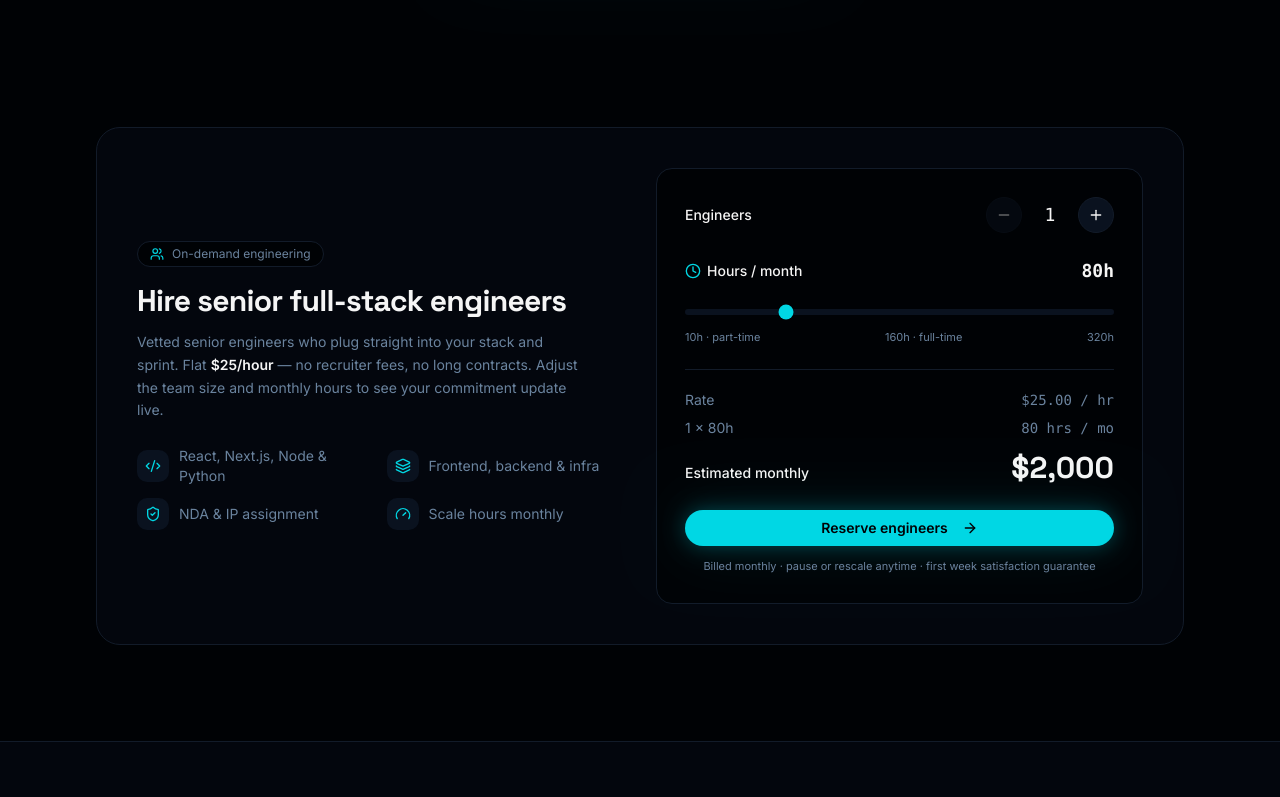
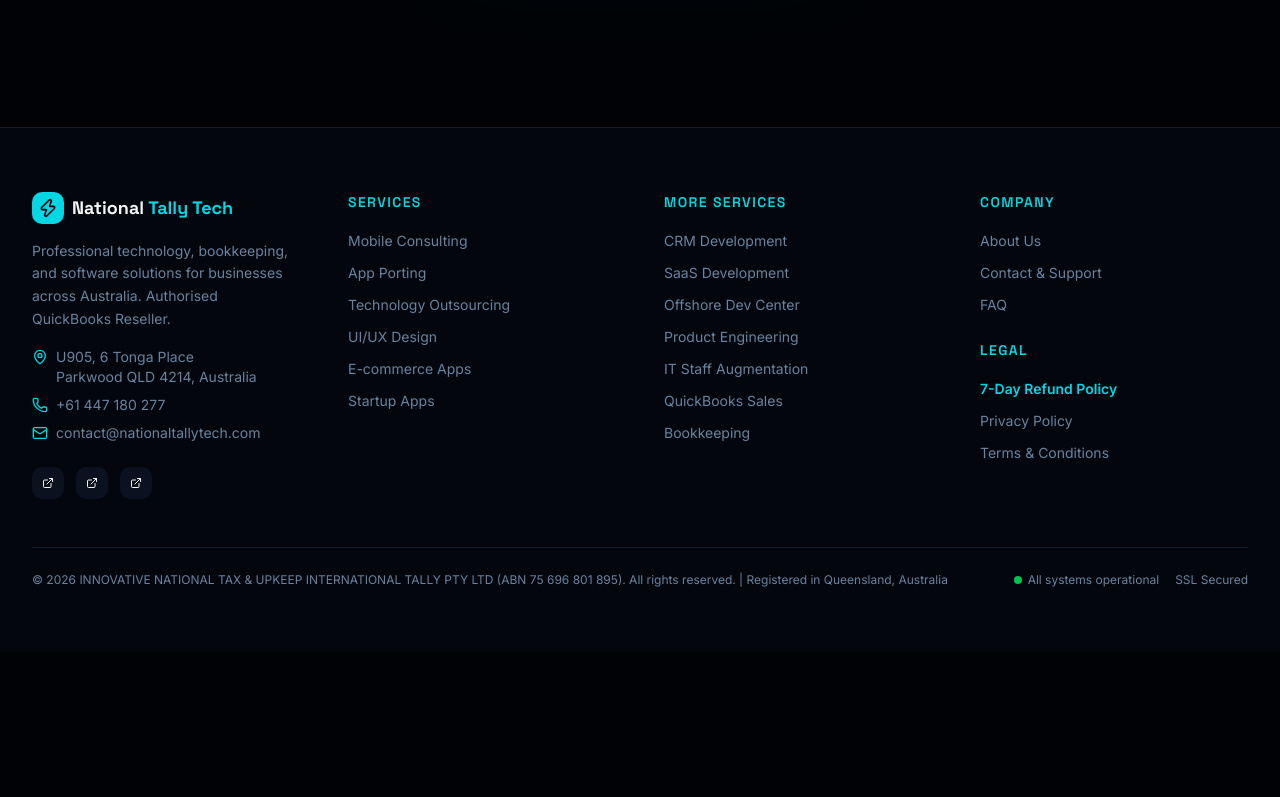
Before and after one commit to nooralamf42/firm-website, a Next.js app: page /quickbooks in a window 1280 px wide. Shown: the part 1603-2400 px from the top of the page. After the commit the page ends 2255 px from the top, so only its background shows below. Built offline with nearby package versions, Linux system fonts and the light colour scheme.

Commit message:
updated refund policy

```diff
--- a/src/app/policies/refund/page.tsx
+++ b/src/app/policies/refund/page.tsx
@@ -61,6 +61,14 @@
                 <p className="text-muted-foreground leading-relaxed">
                   In addition to your ACL rights, we offer a change-of-mind refund on software licenses (including QuickBooks and other third-party software) under the following conditions:
                 </p>
+
+                <div className="bg-amber-500/10 border border-amber-500/30 rounded-xl p-5 my-4">
+                  <p className="font-semibold text-foreground mb-2">General Digital Products &amp; Services Policy</p>
+                  <p className="text-muted-foreground leading-relaxed text-sm">
+                    All purchases of digital products and software services are <strong className="text-foreground">final and non-refundable</strong> once the product has been delivered, activated, or made available to the customer. Refunds may only be considered where the purchased product is materially defective, inaccessible due to an issue attributable to us, or the service/product was not delivered as agreed. Refund requests must be submitted within <strong className="text-foreground">7 days of purchase</strong> and will be reviewed on a case-by-case basis.
+                  </p>
+                </div>
+
                 <ul className="mt-3 space-y-2 text-muted-foreground">
                   <li className="flex items-start gap-2"><span className="text-primary mt-1">•</span> The refund request is submitted within <strong className="text-foreground">7 calendar days</strong> of the original purchase date.</li>
                   <li className="flex items-start gap-2"><span className="text-primary mt-1">•</span> The software activation key or licence code has <strong className="text-foreground">NOT</strong> been redeemed or activated.</li>
--- a/src/app/quickbooks/page.tsx
+++ b/src/app/quickbooks/page.tsx
@@ -13,14 +13,6 @@
   Building2,
   Star,
   ArrowRight,
-  Users,
-  Code2,
-  Layers,
-  ShieldCheck,
-  Gauge,
-  Plus,
-  Minus,
-  Clock,
 } from "lucide-react";
 import { Button } from "@/components/ui/button";
 import Navbar from "@/components/navbar";
@@ -110,17 +102,8 @@
   },
 ];
 
-const engineerPerks = [
-  { icon: Code2,       label: "React, Next.js, Node & Python" },
-  { icon: Layers,      label: "Frontend, backend & infra" },
-  { icon: ShieldCheck, label: "NDA & IP assignment" },
-  { icon: Gauge,       label: "Scale hours monthly" },
-];
-
 export default function QuickBooks() {
   const [annual, setAnnual] = useState(false);
-  const [engineers, setEngineers] = useState(1);
-  const [hours, setHours] = useState(80);
 
   function displayPrice(plan: typeof plans[0]) {
     const price = annual ? Math.round(plan.monthlyPrice * 0.8) : plan.monthlyPrice;
@@ -264,132 +247,6 @@
         </div>
       </section>
 
-      {/* ── Engineer Hiring Calculator ───────────────────────────────────────── */}
-      <section id="engineers" className="max-w-6xl mx-auto px-4 sm:px-6 lg:px-8 pb-24">
-        <motion.div
-          initial={{ opacity: 0, y: 24 }}
-          whileInView={{ opacity: 1, y: 0 }}
-          viewport={{ once: true }}
-          className="grid gap-8 rounded-3xl border border-border bg-card p-7 sm:p-10 lg:grid-cols-2 lg:items-center"
-        >
-          {/* Left — description */}
-          <div>
-            <div className="inline-flex items-center gap-2 rounded-full border border-border bg-background px-3 py-1 text-xs text-muted-foreground">
-              <Users className="w-3.5 h-3.5 text-primary" aria-hidden="true" />
-              On-demand engineering
-            </div>
-            <h2 className="font-display mt-4 text-2xl sm:text-3xl font-bold tracking-tight">
-              Hire senior full-stack engineers
-            </h2>
-            <p className="mt-3 max-w-md text-sm leading-relaxed text-muted-foreground">
-              Vetted senior engineers who plug straight into your stack and sprint. Flat{" "}
-              <span className="font-semibold text-foreground">$25/hour</span>{" "}
-              — no recruiter fees, no long contracts. Adjust the team size and monthly hours to see your commitment update live.
-            </p>
-            <ul className="mt-6 grid gap-3 sm:grid-cols-2">
-              {engineerPerks.map(({ icon: Icon, label }) => (
-                <li key={label} className="flex items-center gap-2.5 text-sm text-muted-foreground">
-                  <span className="flex h-8 w-8 items-center justify-center rounded-lg bg-secondary text-primary shrink-0">
-                    <Icon className="w-4 h-4" aria-hidden="true" />
-                  </span>
-                  {label}
-                </li>
-              ))}
-            </ul>
-          </div>
-
-          {/* Right — live calculator */}
-          <div className="rounded-2xl border border-border bg-background p-6 sm:p-7">
-            {/* Engineers counter */}
-            <div className="flex items-center justify-between">
-              <span className="text-sm font-medium">Engineers</span>
-              <div className="flex items-center gap-3">
-                <button
-                  id="engineer-decrease"
-                  type="button"
-                  aria-label="Decrease engineers"
-                  onClick={() => setEngineers(Math.max(1, engineers - 1))}
-                  disabled={engineers <= 1}
-                  className="flex h-9 w-9 items-center justify-center rounded-full border border-border bg-secondary text-foreground transition-colors hover:border-primary disabled:opacity-40 cursor-pointer"
-                >
-                  <Minus className="w-4 h-4" aria-hidden="true" />
-                </button>
-                <span className="font-mono w-8 text-center text-lg tabular-nums">{engineers}</span>
-                <button
-                  id="engineer-increase"
-                  type="button"
-                  aria-label="Increase engineers"
-                  onClick={() => setEngineers(engineers + 1)}
-                  className="flex h-9 w-9 items-center justify-center rounded-full border border-border bg-secondary text-foreground transition-colors hover:border-primary cursor-pointer"
-                >
-                  <Plus className="w-4 h-4" aria-hidden="true" />
-                </button>
-              </div>
-            </div>
-
-            {/* Hours slider */}
-            <div className="mt-6">
-              <div className="flex items-center justify-between mb-3">
-                <span className="flex items-center gap-1.5 text-sm font-medium">
-                  <Clock className="w-4 h-4 text-primary" aria-hidden="true" />
-                  Hours / month
-                </span>
-                <span className="font-mono text-lg tabular-nums font-semibold">{hours}h</span>
-              </div>
-              <div className="relative">
-                <input
-                  id="hours-slider"
-                  type="range"
-                  min={10}
-                  max={320}
-                  step={10}
-                  value={hours}
-                  onChange={(e) => setHours(Number(e.target.value))}
-                  aria-label="Monthly hours per engineer"
-                  className="w-full h-1.5 rounded-full appearance-none cursor-pointer bg-secondary accent-primary"
-                />
-              </div>
-              <div className="mt-2 flex justify-between text-[11px] text-muted-foreground">
-                <span>10h · part-time</span>
-                <span>160h · full-time</span>
-                <span>320h</span>
-              </div>
-            </div>
-
-            {/* Breakdown */}
-            <div className="mt-6 space-y-2 border-t border-border pt-5 text-sm">
-              <div className="flex items-center justify-between text-muted-foreground">
-                <span>Rate</span>
-                <span className="font-mono text-xs sm:text-sm">$25.00 / hr</span>
-              </div>
-              <div className="flex items-center justify-between text-muted-foreground">
-                <span>{engineers} × {hours}h</span>
-                <span className="font-mono text-xs sm:text-sm">{engineers * hours} hrs / mo</span>
-              </div>
-              <div className="flex items-baseline justify-between pt-1">
-                <span className="font-medium">Estimated monthly</span>
-                <span className="font-display text-2xl font-bold sm:text-3xl">
-                  ${(engineers * hours * 25).toLocaleString()}
-                </span>
-              </div>
-            </div>
-
-            {/* CTA */}
-            <Link href="/contact" className="mt-6 block">
-              <Button
-                id="cta-reserve-engineers"
-                className="w-full bg-primary text-primary-foreground font-semibold glow-cyan hover:bg-primary/90 rounded-full"
-              >
-                Reserve engineers <ArrowRight className="w-4 h-4 ml-1.5" />
-              </Button>
-            </Link>
-            <p className="mt-3 text-center text-[11px] text-muted-foreground">
-              Billed monthly · pause or rescale anytime · first week satisfaction guarantee
-            </p>
-          </div>
-        </motion.div>
-      </section>
-
       <Footer />
     </div>
   );
```
